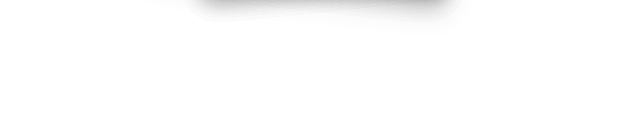
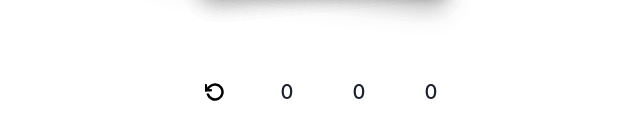
Before and after one commit to dunyanong/Zee, a Next.js app: page / in a window 1280 px wide. Shown: the part 640-780 px from the top of the page, without its empty margins (317-957 px from the left). Built offline with nearby package versions, Linux system fonts and the light colour scheme.

Commit message:
feat: add rotate icon

```diff
--- /dev/null
+++ b/icons/RotateIcon.js
@@ -0,0 +1,20 @@
+import { SVGProps } from "react";
+
+const RotateIcon = (props) => (
+  <svg
+    fill="none"
+    shapeRendering="geometricPrecision"
+    stroke="currentColor"
+    strokeLinecap="round"
+    strokeLinejoin="round"
+    width={20}
+    height={20}
+    viewBox="0 0 24 24"
+    {...props}
+  >
+    <path d="M1 4v6h6" />
+    <path d="M3.51 15a9 9 0 1 0 2.13-9.36L1 10" />
+  </svg>
+);
+
+export default RotateIcon;
--- a/pages/index.js
+++ b/pages/index.js
@@ -3,8 +3,10 @@
 import styles from "../styles/Home.module.css";
 import { useState } from "react";
 import Card from "../components/Card";
+import Counter from "../components/Counter";
 import { AnimatePresence } from "framer-motion";
 import CARDS from "../data/cards";
+import RotateIcon from "../icons/RotateIcon";
 
 export default function Home() {
   const [cards, setCards] = useState(CARDS);
@@ -56,9 +58,9 @@
         ))}
       </AnimatePresence>
       {cards.length === 0 ? (
-        <span className="text-white text-xl">End of Stack</span>
+        <h1 className="text-3xl font-bold underline">End of Stack</h1>
       ) : null}
-      {/* <footer className="absolute bottom-4 flex items-center space-x-4">
+      <footer className="absolute bottom-4 flex items-center space-x-4">
         <div className="flex flex-col items-center space-y-2">
           <button
             disabled={history.length === 0}
@@ -78,7 +80,7 @@
           count={result.superlike}
           testid="superlike-count"
         />
-      </footer> */}
+      </footer>
     </div>
   );
 }
```
